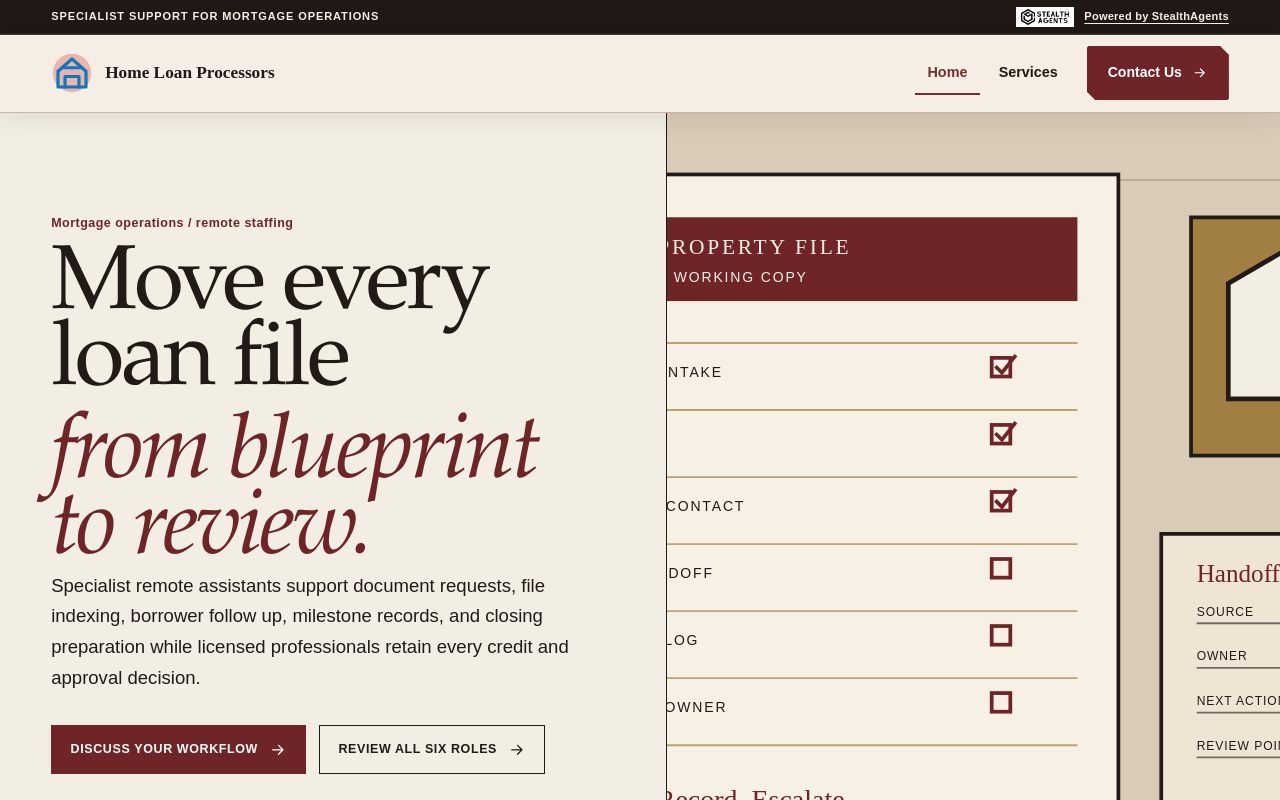
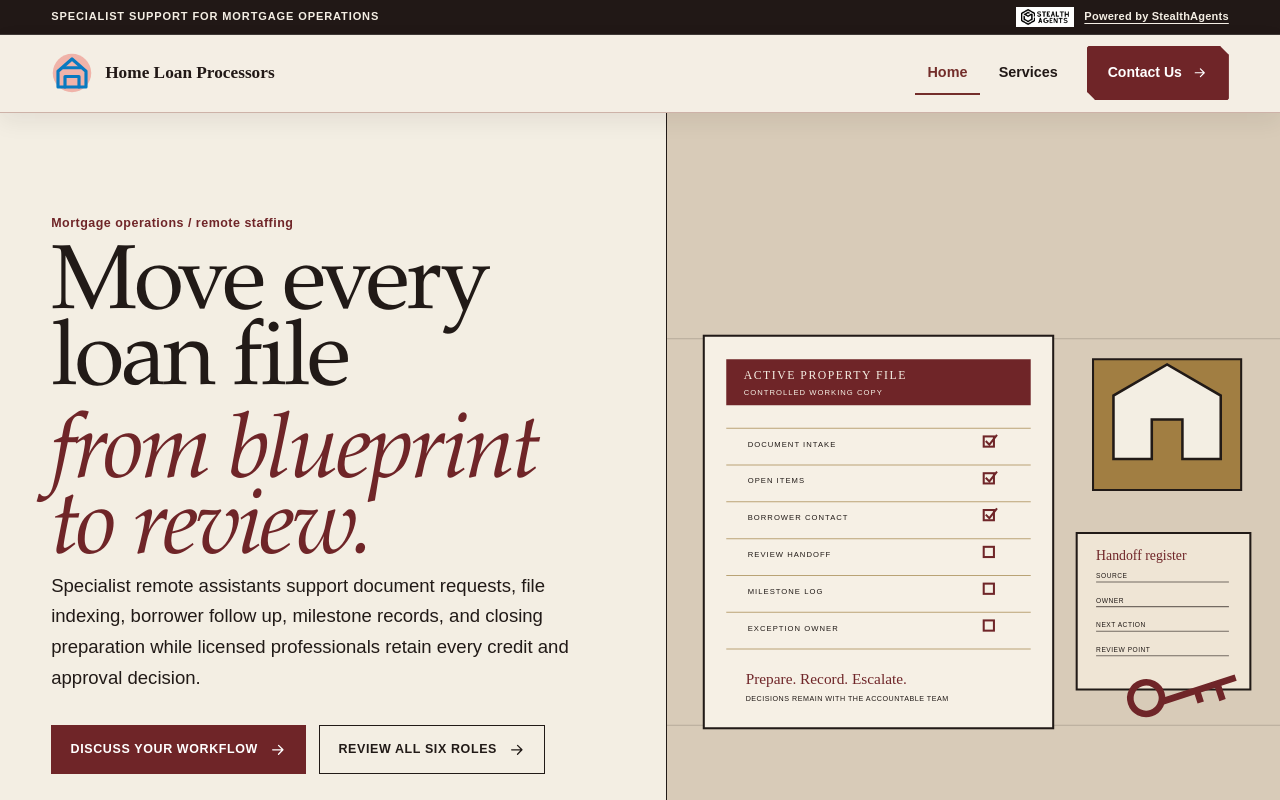
Before and after one commit to coolifystealthagents/home-loan-processors, a Next.js app: page / in a window 1280 px wide. Shown: the top 800 px of the page. Built offline with nearby package versions, Linux system fonts and the light colour scheme.

Commit message:
fix: secure runtime and preserve hero artwork

```diff
--- a/components/marketing/marketing.css
+++ b/components/marketing/marketing.css
@@ -21,8 +21,8 @@
 .mortgage-trust-register div+div{padding-left:.9rem}
 .mortgage-trust-register dt{font:800 .62rem/1.3 Arial,sans-serif;text-transform:uppercase;letter-spacing:.14em;color:var(--oxblood)}
 .mortgage-trust-register dd{margin:.45rem 0 0;font-size:.78rem;line-height:1.45}
-.mortgage-hero-art{position:relative;min-height:700px;margin:0;border-left:1px solid var(--ink);background:var(--paper-deep);overflow:hidden}
-.mortgage-hero-art img{object-fit:cover}
+.mortgage-hero-art{position:relative;min-height:700px;margin:0;border-left:1px solid var(--ink);background:#d8cbb8;overflow:hidden}
+.mortgage-hero-art img{object-fit:contain}
 .mortgage-hero-art figcaption{position:absolute;left:0;right:0;bottom:0;padding:1rem 1.4rem;background:rgba(33,26,23,.94);color:#f8f1e7;font-size:.79rem;display:flex;justify-content:space-between;gap:2rem}
 .mortgage-hero-art figcaption span{text-transform:uppercase;letter-spacing:.15em;color:#d2b06b;white-space:nowrap}
 .mortgage-proof-band{display:flex;align-items:center;justify-content:center;gap:clamp(1rem,3vw,3.5rem);padding:1rem 4vw;background:var(--ink);color:var(--paper);font-size:.75rem}
--- a/package.json
+++ b/package.json
@@ -11,12 +11,12 @@
     "audit": "npm run typecheck && npm run build && python3 scripts/ban_dashes.py .next/server/app"
   },
   "dependencies": {
-    "next": "16.3.8",
+    "next": "16.4.1",
     "react": "19.2.8",
     "react-dom": "19.2.8"
   },
   "devDependencies": {
-    "@next/swc-wasm-nodejs": "16.3.8",
+    "@next/swc-wasm-nodejs": "16.4.1",
     "@types/node": "22.18.6",
     "@types/react": "19.1.16",
     "@types/react-dom": "19.1.9",
```
Also changed, not shown: 2 other files (tests, documents, lock files or other folders).
